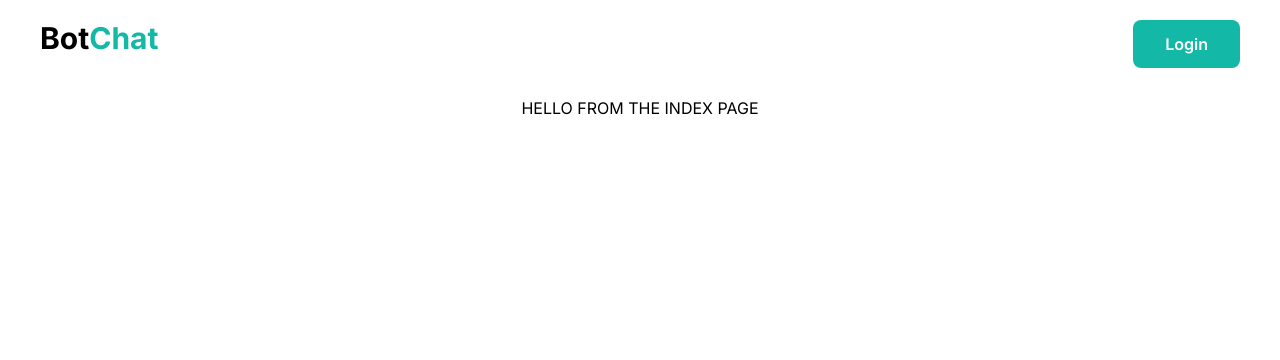
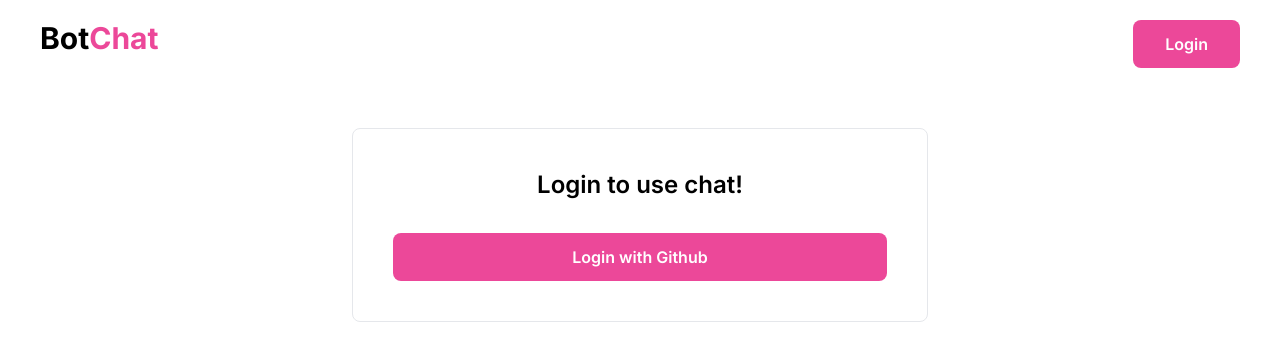
Before and after one commit to ash-bergs/bot-chat, a Next.js app: page / in a window 1280 px wide. Shown: the top 360 px of the page. Built offline with nearby package versions, Linux system fonts and the light colour scheme; no server answers.

Commit message:
fix: a bunch of little things

```diff
--- a/app/components/Buttons.tsx
+++ b/app/components/Buttons.tsx
@@ -6,7 +6,7 @@ export function Logout() {
   return (
     <button
       onClick={() => signOut()}
-      className="flex items-center justify-center gap-2 rounded-lg bg-red-500 px-8 py-3 text-center text-sm font-semibold text-white ring-red-300 transition duration-100 hover:bg-red-600 md:text-base"
+      className="flex items-center justify-center gap-2 rounded-lg bg-purple-400 px-8 py-3 text-center text-sm font-semibold text-white ring-purple-300 transition duration-100 hover:bg-purple-600 md:text-base"
     >
       Logout
     </button>
@@ -17,7 +17,7 @@ export function NavLogin() {
   return (
     <button
       onClick={() => signIn("github")}
-      className="flex items-center justify-center gap-2 rounded-lg bg-teal-500 px-8 py-3 text-center text-sm font-semibold text-white ring-teal-300 transition duration-100 hover:bg-teal-600 md:text-base"
+      className="flex items-center justify-center gap-2 rounded-lg bg-pink-500 px-8 py-3 text-center text-sm font-semibold text-white ring-pink-300 transition duration-100 hover:bg-pink-600 md:text-base"
     >
       Login
     </button>
@@ -28,7 +28,7 @@ export function MainLogin() {
   return (
     <button
       onClick={() => signIn("github")}
-      className="w-full flex items-center justify-center gap-2 rounded-lg bg-teal-500 px-8 py-3 text-center text-sm font-semibold text-white ring-teal-300 transition duration-100 hover:bg-teal-600 md:text-base"
+      className="w-full flex items-center justify-center gap-2 rounded-lg bg-pink-500 px-8 py-3 text-center text-sm font-semibold text-white ring-pink-300 transition duration-100 hover:bg-pink-600 md:text-base"
     >
       Login with Github
     </button>
--- a/app/layout.tsx
+++ b/app/layout.tsx
@@ -27,7 +27,7 @@ export default async function RootLayout({
         <NextAuthProvider>
           <nav className="flex px-10 py-5 justify-between fixed top-0 left-0 w-full bg-white">
             <h1 className="text-black text-3xl font-bold">
-              Bot<span className="text-teal-500">Chat</span>
+              Bot<span className="text-pink-500">Chat</span>
             </h1>
 
             {session ? (
--- a/app/page.tsx
+++ b/app/page.tsx
@@ -1,7 +1,13 @@
+import { MainLogin } from "./components/Buttons";
+
 export default function Home() {
   return (
-    <main className="flex min-h-screen flex-col items-center justify-between p-24">
-      <h1>HELLO FROM THE INDEX PAGE</h1>
-    </main>
+    <div className="max-w-xl mx-auto border rounded-lg p-10 mt-32">
+      <h1 className="text-2xl font-semibold text-center">Login to use chat!</h1>
+
+      <div className="mt-8">
+        <MainLogin />
+      </div>
+    </div>
   );
 }
```
Also changed, not shown: 2 other files (tests, documents, lock files or other folders).
